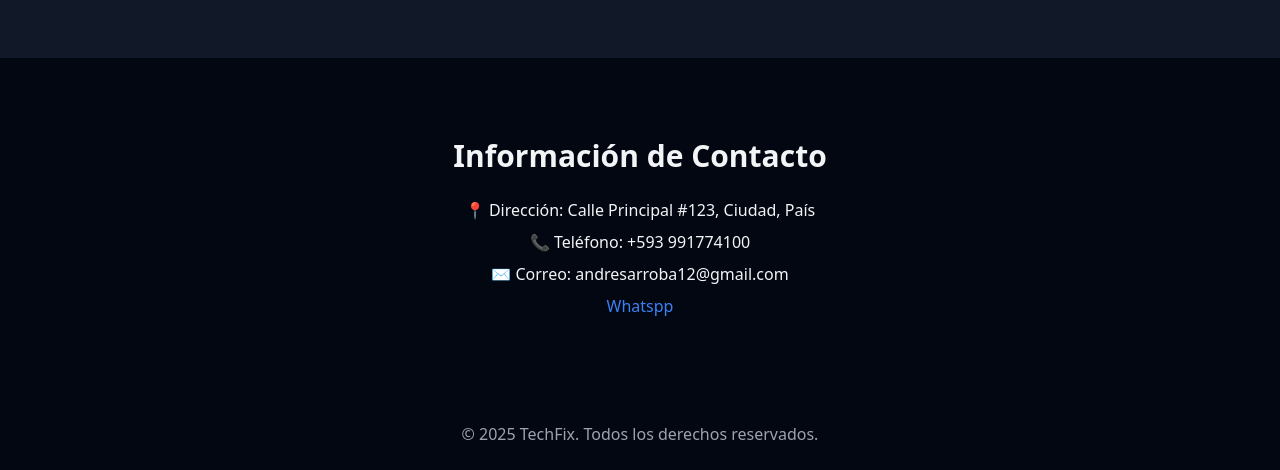
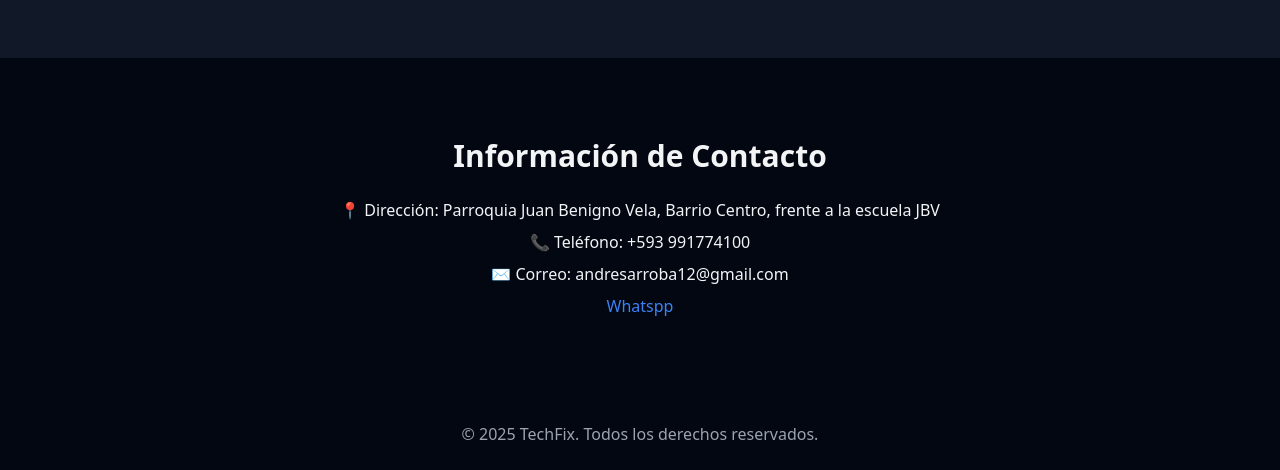
Before and after one commit to christophdev-web/TechFIX, a plain HTML site: page index.html in a window 1280 px wide. Shown: the part 1630-2100 px from the top of the page. Drawn offline with nearby package versions, Linux system fonts and the light colour scheme.

Commit message:
Update index.html

```diff
--- a/index.html
+++ b/index.html
@@ -87,7 +87,7 @@
   <!-- Información de contacto -->
   <section id="contacto" class="bg-gray-950 py-20 px-6 text-center">
     <h3 class="text-3xl font-bold mb-6">Información de Contacto</h3>
-    <p class="mb-2">📍 Dirección: Calle Principal #123, Ciudad, País</p>
+    <p class="mb-2">📍 Dirección: Parroquia Juan Benigno Vela, Barrio Centro, frente a la escuela JBV </p>
     <p class="mb-2">📞 Teléfono: +593 991774100</p>
     <p class="mb-2">✉️ Correo: andresarroba12@gmail.com</p>
 <a href="https://w.app/pyf1qa" target="_blank" class="text-blue-500 hover:text-blue-400">
```
